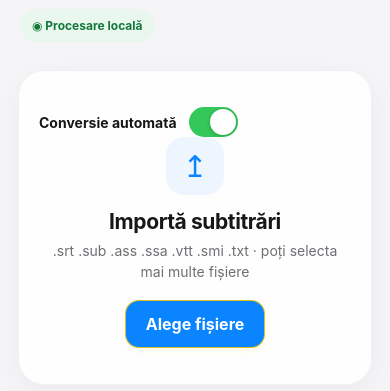
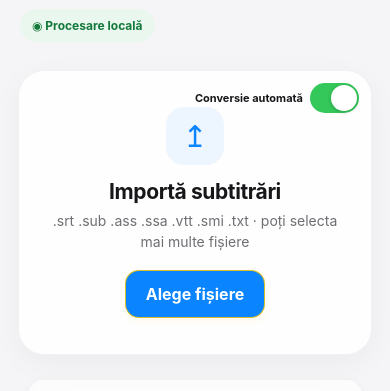
Before and after one commit to Zuzuitu/subutf8, a React (Vite) app: page / in a window 390 px wide. Shown: the part 447-838 px from the top of the page. Built offline with nearby package versions, Linux system fonts and the light colour scheme.

Commit message:
Position automatic conversion toggle in import card

```diff
--- a/src/styles.css
+++ b/src/styles.css
@@ -76,6 +76,7 @@ p{
 }
 
 .drop{
+  position:relative;
   text-align:center;
   padding:36px 20px;
 }
@@ -310,6 +311,21 @@ p{
   transform:translateX(19px);
 }
 
+.autoToggleCompact{
+  position:absolute;
+  top:14px;
+  right:14px;
+  gap:8px;
+  z-index:1;
+  cursor:pointer;
+}
+
+.autoToggleCompact strong{
+  font-size:12px;
+  font-weight:700;
+  white-space:nowrap;
+}
+
 .note{
   font-size:13px;
   color:#6e6e73;
@@ -527,6 +543,16 @@ footer{
     font-size:40px;
   }
 
+  .autoToggleCompact{
+    top:12px;
+    right:12px;
+    gap:7px;
+  }
+
+  .autoToggleCompact strong{
+    font-size:11px;
+  }
+
   .row{
     grid-template-columns:auto minmax(0,1fr) auto;
   }
```
